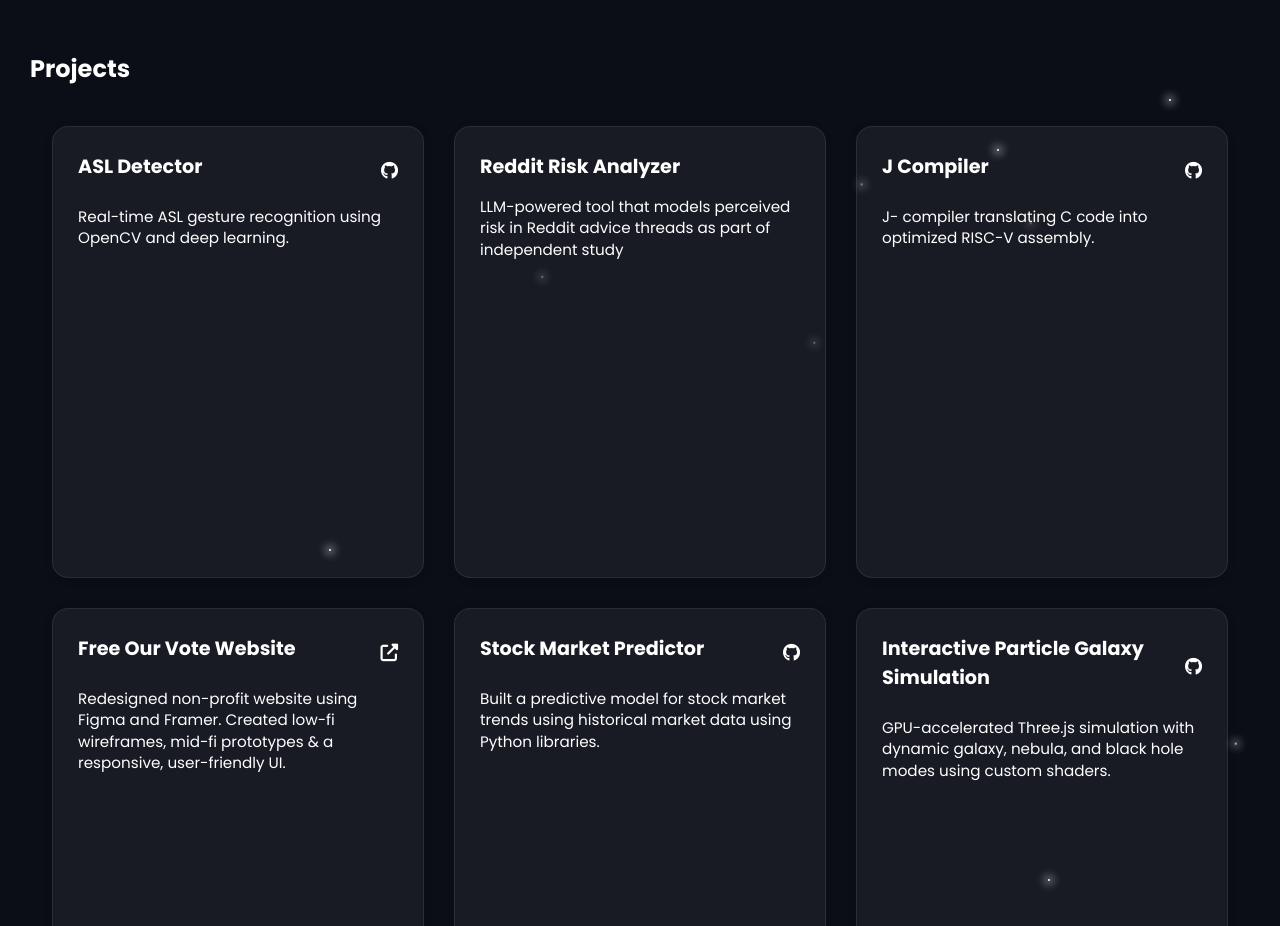
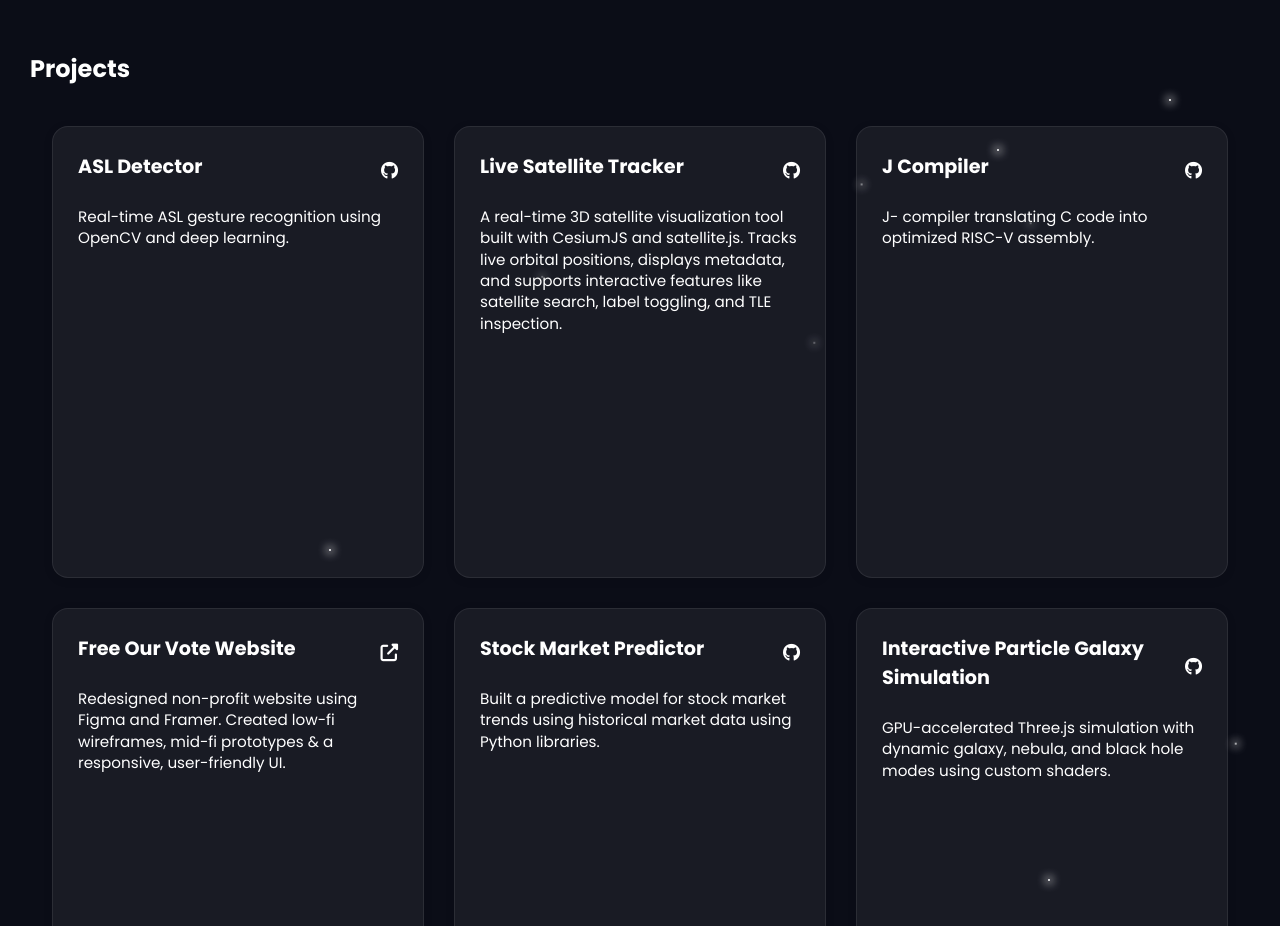
Before and after one commit to wagiham/final-coding-portfolio, a plain HTML site: page index.html in a window 1280 px wide. Shown: the part 1640-2566 px from the top of the page. Drawn offline with Linux system fonts and the light colour scheme.

Commit message:
Update index.html

```diff
--- a/index.html
+++ b/index.html
@@ -114,10 +114,18 @@
                 </div>
                 <p>Real-time ASL gesture recognition using OpenCV and deep learning.</p>
             </div>
-            <a class="project-card" href="https://github.com/wagiham/reddit-risk-analyzer" target="_blank">
-                <h3>Reddit Risk Analyzer</h3>
-                <p>LLM-powered tool that models perceived risk in Reddit advice threads as part of independent study</p>
+          <div class="project-card">
+          <div style="display: flex; justify-content: space-between; align-items: center;">
+            <h3>Live Satellite Tracker</h3>
+            <a href="https://github.com/wagiham/satellite-tracker" target="_blank" aria-label="GitHub Repository">
+              <i class="fab fa-github" style="color: var(--text-color); font-size: 1.1rem;"></i>
             </a>
+          </div>
+          <p>
+            A real-time 3D satellite visualization tool built with CesiumJS and satellite.js. Tracks live orbital positions,
+            displays metadata, and supports interactive features like satellite search, label toggling, and TLE inspection.
+          </p>
+        </div>
             <div class="project-card">
                 <div style="display: flex; justify-content: space-between; align-items: center;">
                     <h3>J Compiler</h3>
```
